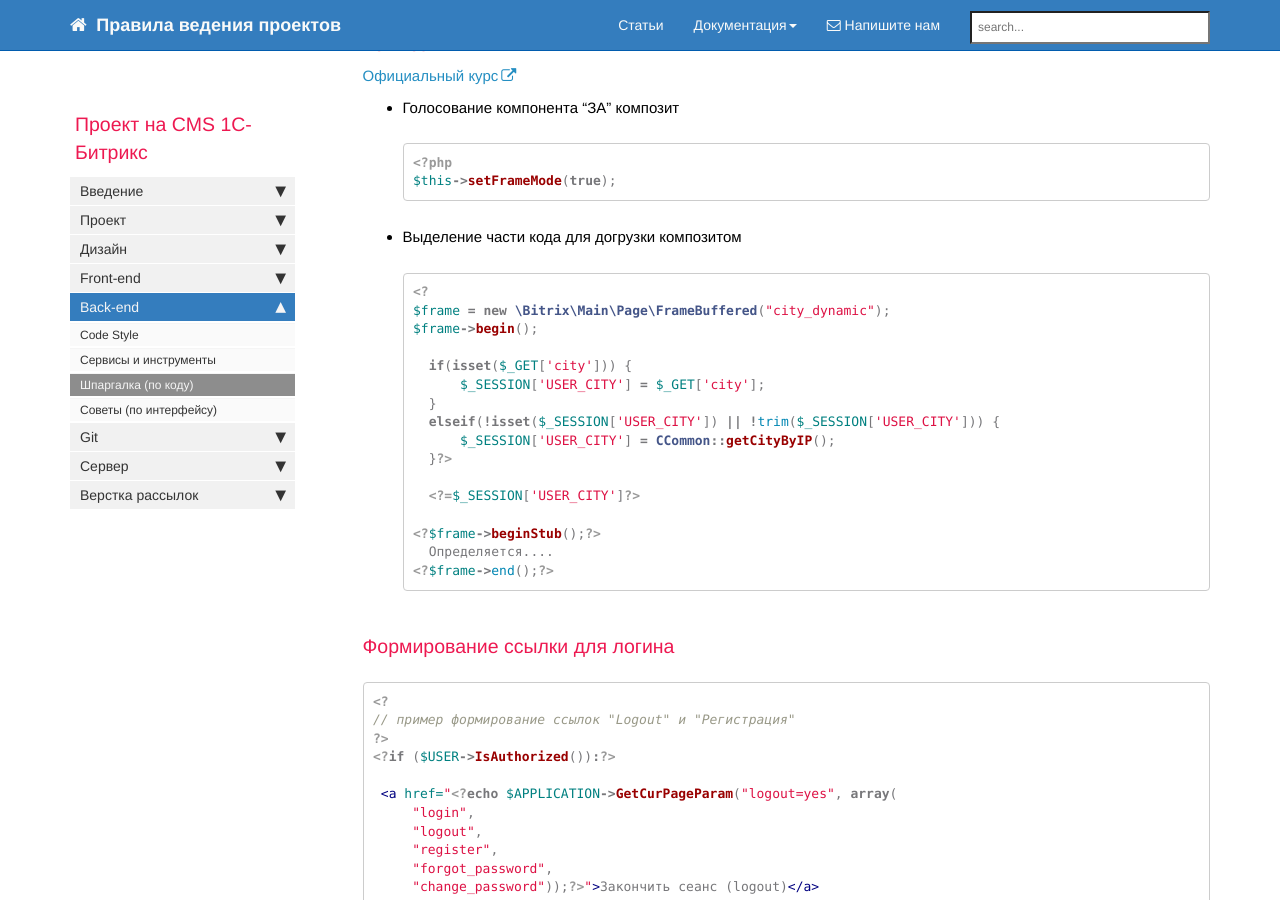
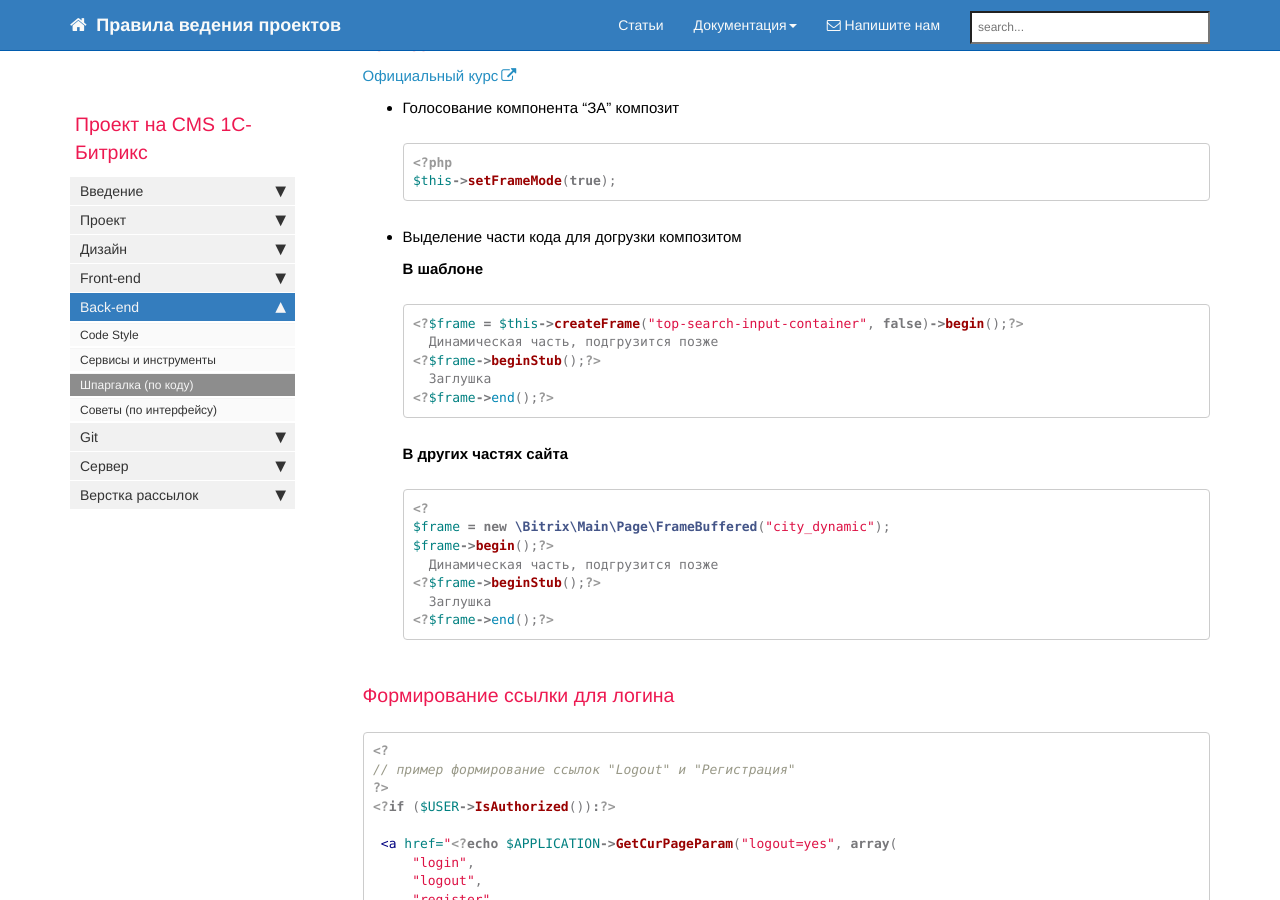
Before and after one commit to gdecider/gdecider.github.io, a Jekyll site: the page built from pages/bx/bx_back-shpora.md, in a window 1280 px wide and 900 px high, scrolled down 5594 px. Built offline with Jekyll 4.4.1, drawn with Linux system fonts in a browser that asks for light colours; nearby versions of some CDN libraries; comment, search, counter and statistics services are not loaded.

Commit message:
Update bx_back-shpora.md

````diff
--- a/pages/bx/bx_back-shpora.md
+++ b/pages/bx/bx_back-shpora.md
@@ -234,22 +234,25 @@ if ($request->isPost()) {
 
 * Выделение части кода для догрузки композитом
 
+  **В шаблоне**
+
+  ```php
+  <?$frame = $this->createFrame("top-search-input-container", false)->begin();?>
+    Динамическая часть, подгрузится позже
+  <?$frame->beginStub();?>
+    Заглушка
+  <?$frame->end();?>
+  ```
+
+  **В других частях сайта**
+
   ```php
   <?
   $frame = new \Bitrix\Main\Page\FrameBuffered("city_dynamic");
-  $frame->begin();
-
-    if(isset($_GET['city'])) {
-        $_SESSION['USER_CITY'] = $_GET['city'];
-    }
-    elseif(!isset($_SESSION['USER_CITY']) || !trim($_SESSION['USER_CITY'])) {
-        $_SESSION['USER_CITY'] = CCommon::getCityByIP();
-    }?>
-
-    <?=$_SESSION['USER_CITY']?>
-
+  $frame->begin();?>
+    Динамическая часть, подгрузится позже
   <?$frame->beginStub();?>
-    Определяется....
+    Заглушка
   <?$frame->end();?>
   ```
 
````
